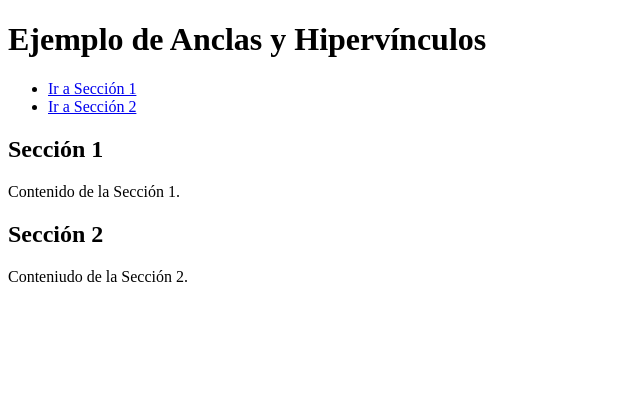
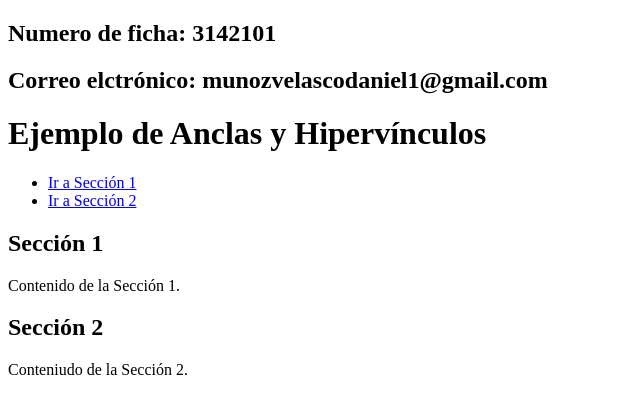
Before and after one commit to YDanB-312/YAIR-DANIEL-MU-OZ-VELASCO-1029600243, a plain HTML site: page vinculo.html in a window 1280 px wide. Shown: the whole page, without its empty margins (0-640 px from the left). Drawn offline with Linux system fonts and the light colour scheme.

Commit message:
Pagina vinculo v2

```diff
--- a/vinculo.html
+++ b/vinculo.html
@@ -4,6 +4,9 @@
     <meta charset="UTF-8">
     <meta name="viewport" content="width=device-width, initial-scale=1.0">
     <title>Ejemplo de Anclas y Hipervínculos</title>
+
+    <h2>Numero de ficha: 3142101</h2>
+    <h2>Correo elctrónico: munozvelascodaniel1@gmail.com</h2>
 </head>
 <body>
     <h1>Ejemplo de Anclas y Hipervínculos</h1>
```
